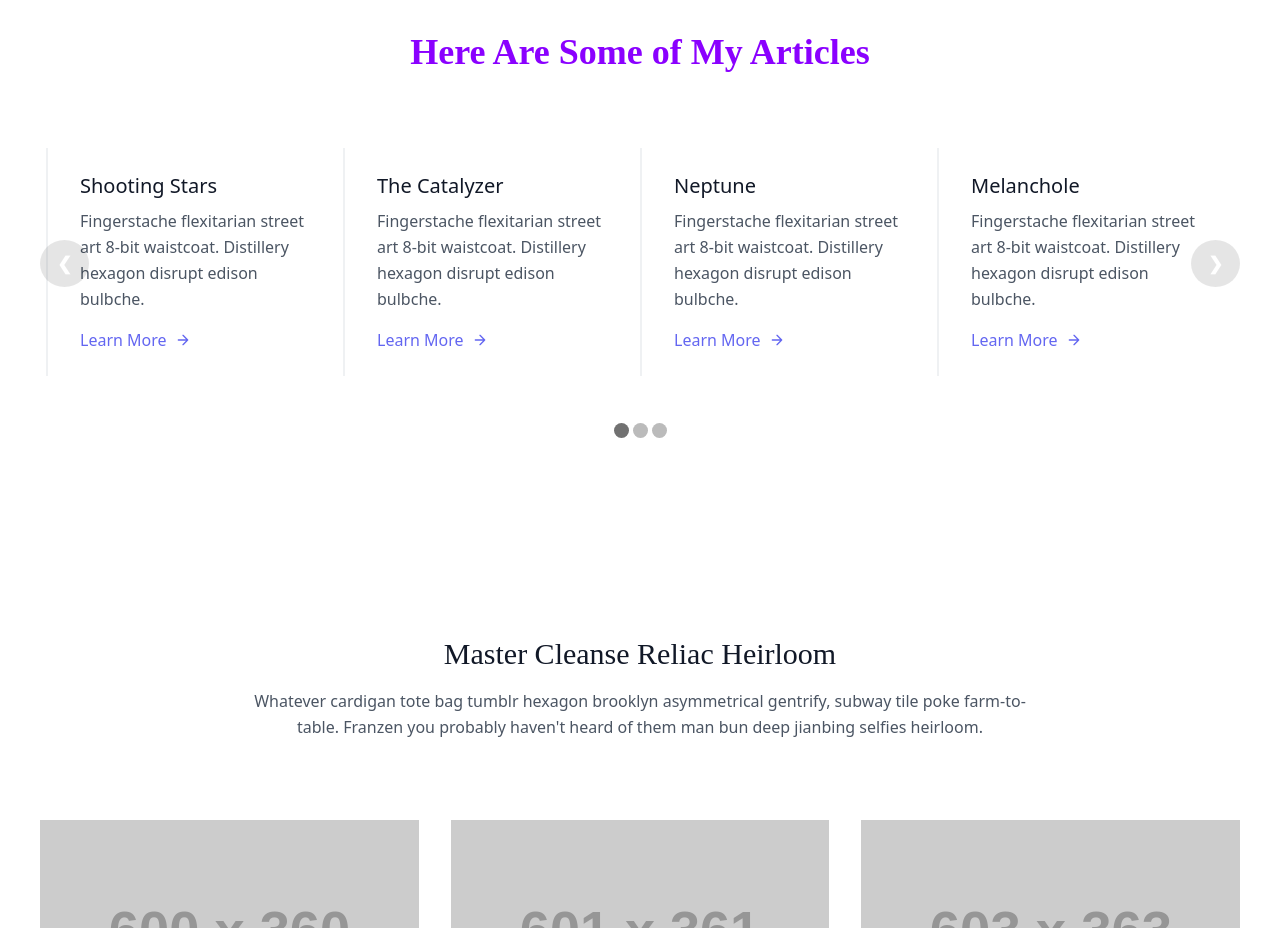
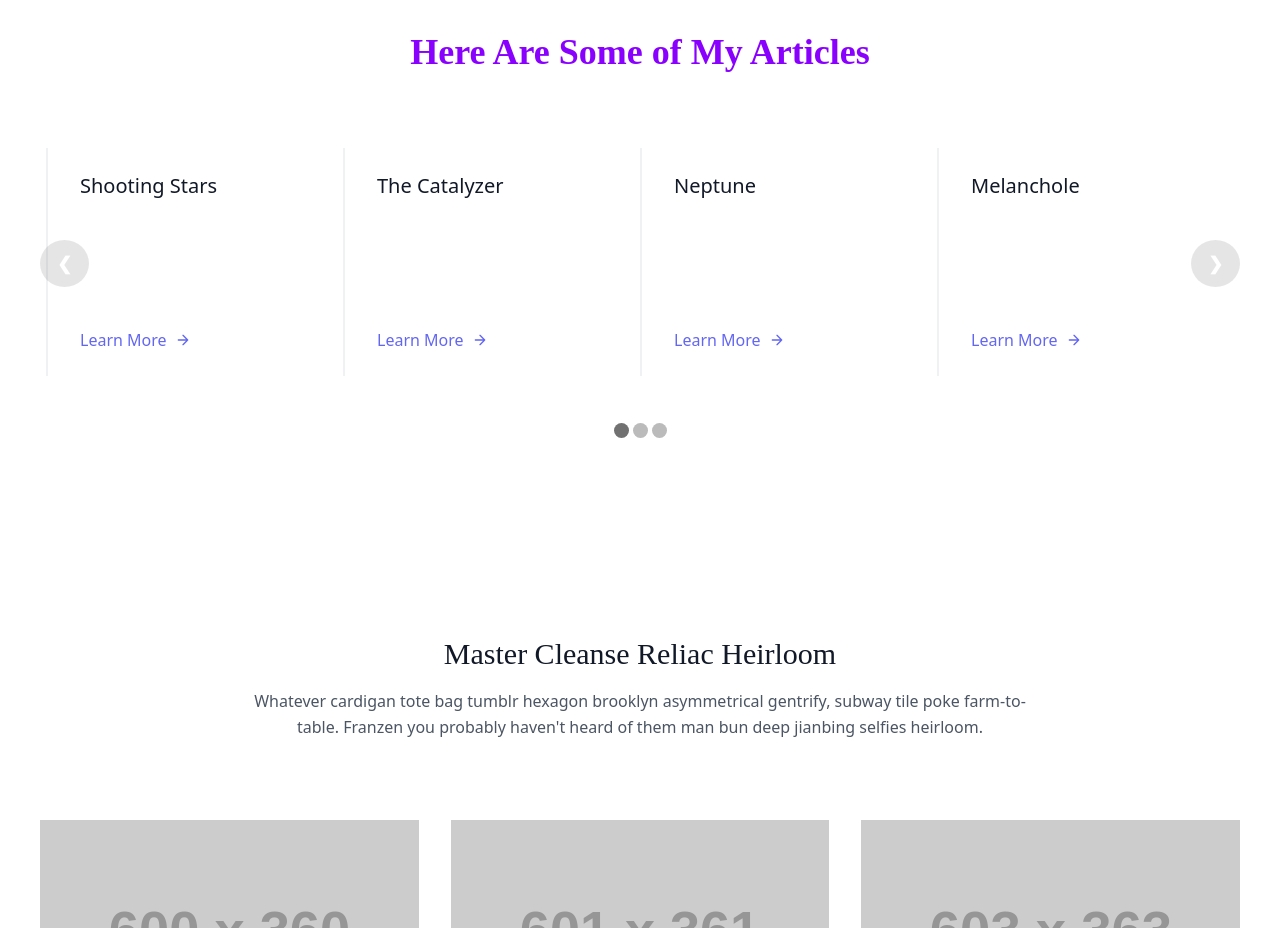
Before and after one commit to pama-arniel/portfolio, a Vue app: page / in a window 1280 px wide. Shown: the part 3580-4508 px from the top of the page. Built offline with nearby package versions, Linux system fonts and the light colour scheme; what particles.vue would draw is missing.

Commit message:
Change default text of article cards component to white

```diff
--- a/src/components/ArticlesCards.vue
+++ b/src/components/ArticlesCards.vue
@@ -1,5 +1,5 @@
 <template>
-<section class="text-gray-600 body-font">
+<section class="text-white body-font">
   <div class="container py-5 px-1.5 mx-auto">
     <div class="flex flex-wrap">
       <div class="xl:w-1/4 lg:w-1/2 md:w-full px-8 py-6 border-l-2 border-gray-200 border-opacity-60">
```
